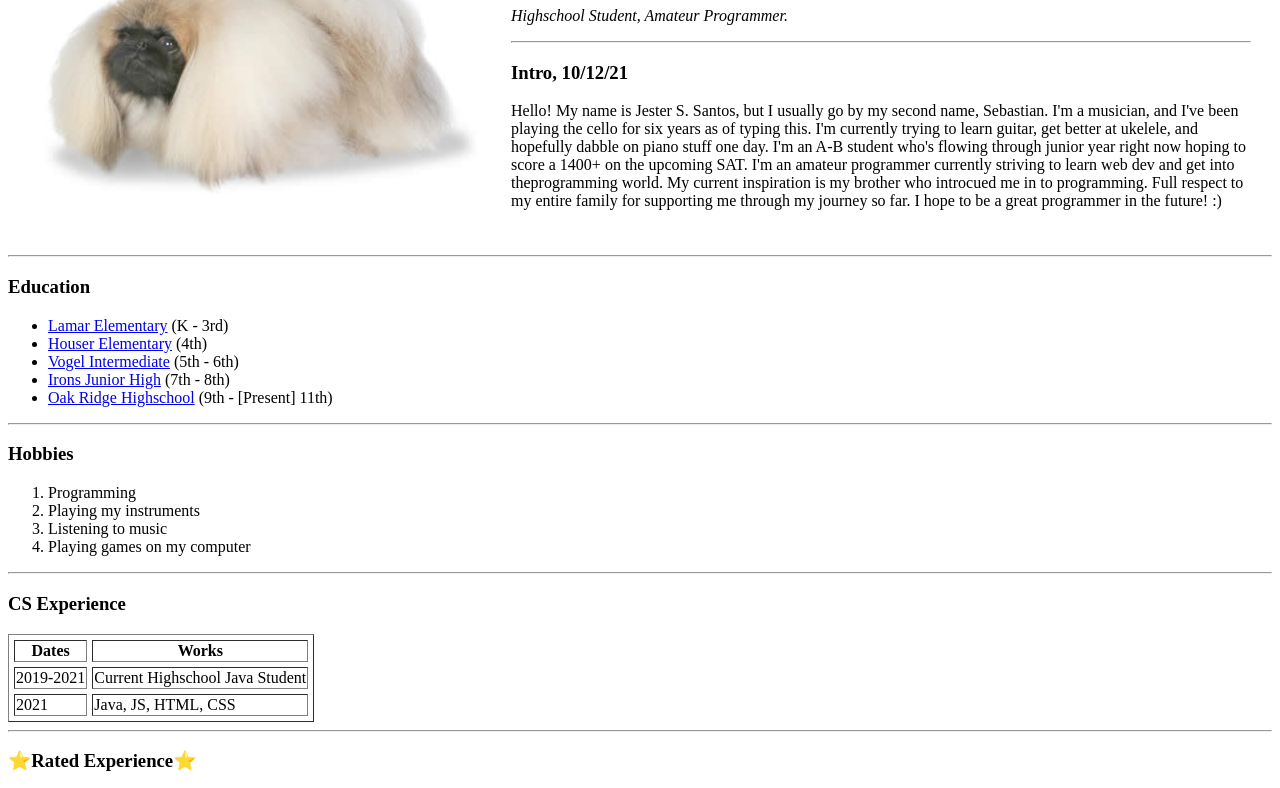
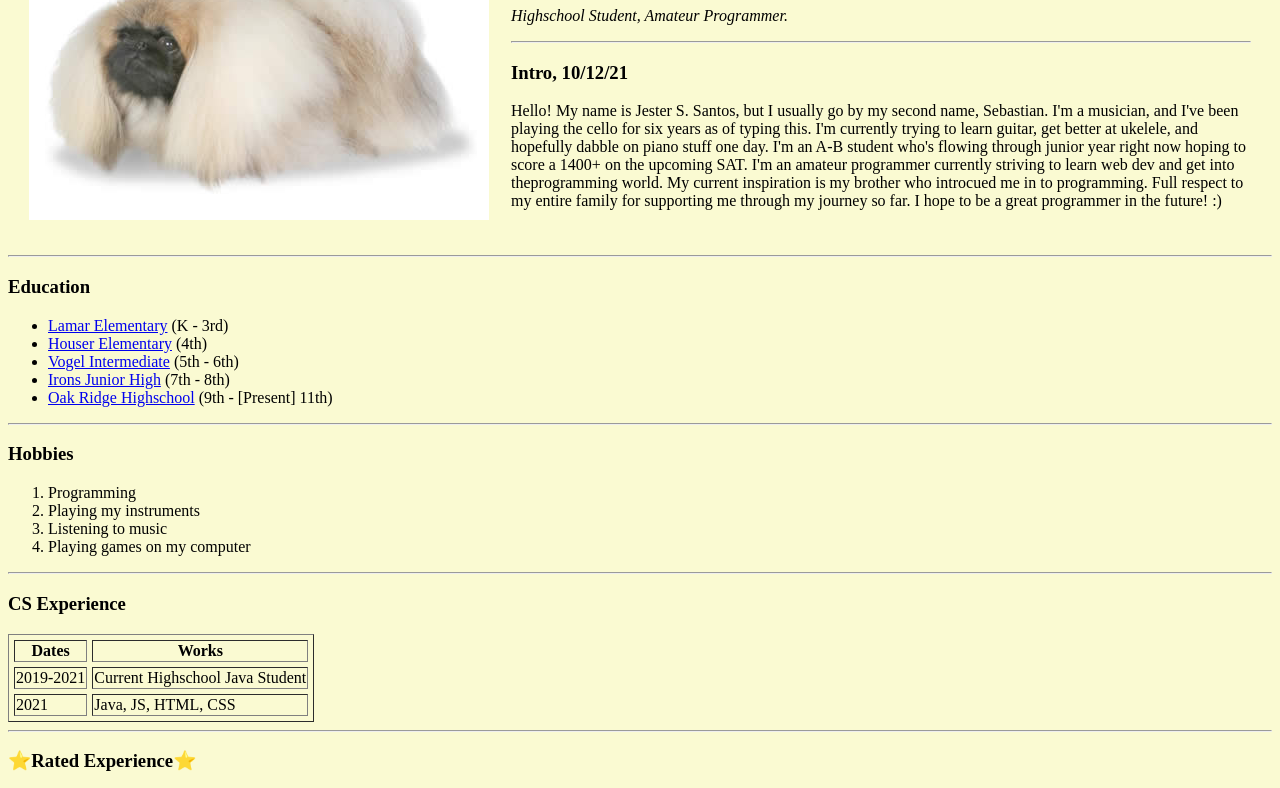
Before and after one commit to sebvu/HTML-first-course-project, a plain HTML site: page index.html in a window 1280 px wide. Shown: the part 102-890 px from the top of the page. Drawn offline with Linux system fonts and the light colour scheme.

Commit message:
small commit, stopping for the time being

```diff
--- a/index.html
+++ b/index.html
@@ -4,7 +4,7 @@
         <meta charset="utf-8">
         <title>Sebby's Personal Site</title>
     </head>
-    <body>
+    <body style="background-color:lightgoldenrodyellow">
         <table cellspacing="20"> <!--use in seperate CSS file-->
             <tr>
                 <td><img src="images/pekignese.jpg" alt="a pekignese"></td>
```
